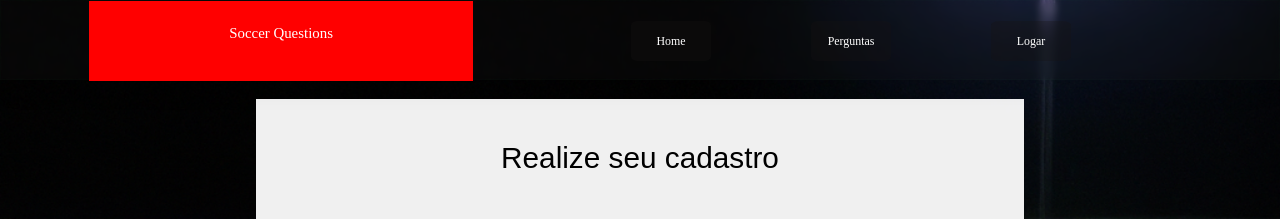
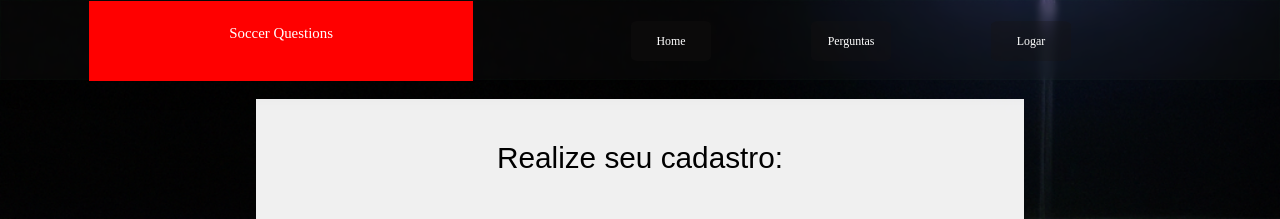
Before and after one commit to RafaelCss/FrontQuiz, a Next.js app: page /Logar in a window 1280 px wide. Shown: the top 219 px of the page. Built offline with nearby package versions, Linux system fonts and the light colour scheme; a web font is replaced by a local one.

Commit message:
08-05 ajustando formulário de login

```diff
--- a/src/Components/Entidade/Login/index.tsx
+++ b/src/Components/Entidade/Login/index.tsx
@@ -17,7 +17,7 @@ function Pagina() {
   return (
     <ContainerFormulario>
       <Titulo>
-        <h2>Realize seu cadastro</h2>
+        <h2>Realize seu cadastro:</h2>
       </Titulo>
       <Formulario />
     </ContainerFormulario>
```
